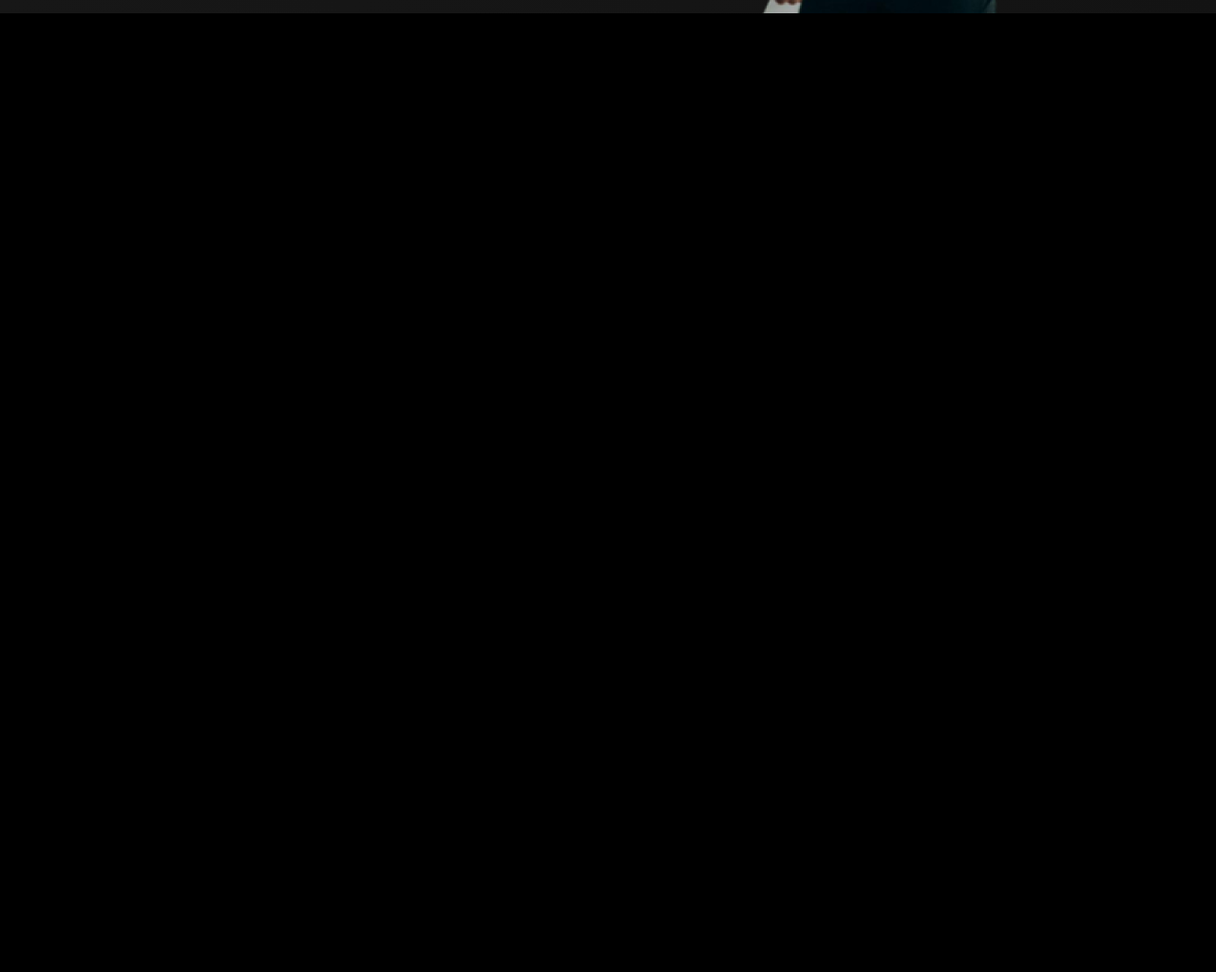
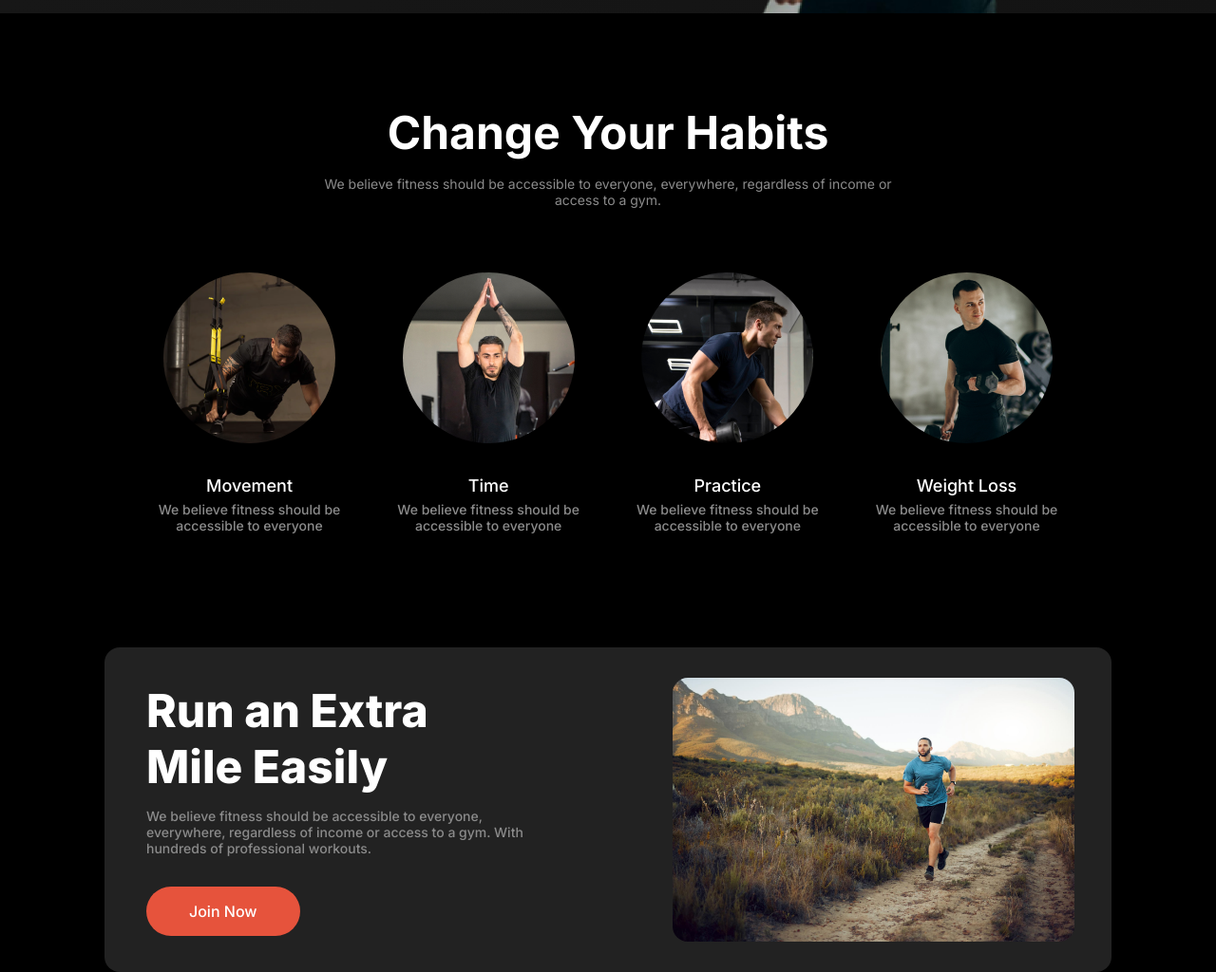
Before and after one commit to piash-ahmed/a2-versatile-ui, a plain HTML site: page index.html in a window 1280 px wide. Shown: the part 670-1694 px from the top of the page at 95% size. Before the commit the page ends 800 px from the top, so only its background shows below. Drawn offline with Linux system fonts and the light colour scheme; files whose address does not match are found by name; a web font is replaced by a local one.

Commit message:
added run extra mile section and styled

```diff
--- a/index.html
+++ b/index.html
@@ -11,7 +11,8 @@
 <body>
 
     <div class="main-container">
-        <header>
+        <header class="header-container">
+            <section class="header-wrapper">
                 <nav class="navbar">
                     <div class="logo">
                         <h1>Fitness</h1>
@@ -37,7 +38,6 @@
                             to help you get fit and stay fit!</p>
                         <button class="primary-btn"><a href="">Join Club Now!</a></button>
                         <button class="secondary-btn"><a href="">Download App</a></button>
-
                     </div>
 
                     <div class="hero-img">
@@ -55,7 +55,52 @@
                         </div>
                     </div>
                 </main>
+            </section>
         </header>
+
+        <!-- Habits Section -->
+         <main class="habits-container">
+            <div class="habits-content">
+                <h1>Change Your Habits</h1>
+                <p>We believe fitness should be accessible to everyone, everywhere, regardless of income or <br> access to a gym.</p>
+            </div>
+            <div class="habits-cards">
+                <div class="card">
+                    <img src="/images/image 3.png" alt="">
+                    <h3>Movement</h3>
+                    <p>We believe fitness should be <br> accessible to everyone</p>
+                </div>
+                <div class="card">
+                    <img src="/images/image 2.png" alt="">
+                    <h3>Time</h3>
+                    <p>We believe fitness should be <br> accessible to everyone</p>
+                </div>
+                <div class="card">
+                    <img src="/images/image 4.png" alt="">
+                    <h3>Practice</h3>
+                    <p>We believe fitness should be <br> accessible to everyone</p>
+                </div>
+                <div class="card">
+                    <img src="/images/image 5.png" alt="">
+                    <h3>Weight Loss</h3>
+                    <p>We believe fitness should be <br> accessible to everyone</p>
+                </div>
+            </div>
+         </main>
+
+         <!-- Run Extra Mile Section -->
+          <main class="run-extra-container">
+            <div class="run-extra-content">
+                <h1>Run an Extra <br> Mile Easily</h1>
+                <p>We believe fitness should be accessible to everyone, <br>
+                     everywhere, regardless of income or access to a gym. With <br>
+                      hundreds of professional workouts.</p>
+                <button class="primary-btn"><a href="">Join Now</a></button>
+            </div>
+            <div class="run-extra-img">
+                <img src="/images/run.jpg" alt="">
+            </div>
+          </main>
 
 
     </div>
--- a/style.css
+++ b/style.css
@@ -13,17 +13,19 @@
     --secondary-bg: #222222;
     --primary-color: #FFFFFF;
     --secondary-color: #E6533C;
+    --color-p: #8b8b8b;
 }
 
 body {
     background-color: var(--primary-bg);
+    color: var(--primary-color);
 }
 
-.main-container {
+.header-container {
     background: linear-gradient(90deg, rgb(41 41 41 / 56%) 0%, rgb(25 25 25 / 85%) 50%, rgb(34 34 34 / 56%) 100%);
 }
 
-header {
+.header-wrapper {
     width: 1280px;
     margin: auto;
 }
@@ -100,11 +102,11 @@ header {
 .hero-content p {
     font-size: 1rem;
     font-weight: 400;
-    color: #8a8a8a;
+    color: var(--color-p);
     margin-bottom: 1.75rem;
 }
 
-.hero-content .primary-btn {
+.primary-btn {
     background-color: var(--secondary-color);
     border: none;
     padding: 16px 45px;
@@ -112,21 +114,21 @@ header {
     margin-right: 1.5rem;
 }
 
-.hero-content .primary-btn a {
+.primary-btn a {
     font-size: 1rem;
     font-weight: 500;
     color: var(--primary-color);
     text-decoration: none;
 }
 
-.hero-content .secondary-btn {
+.secondary-btn {
     background-color: transparent;
     border: 1px solid #fff;
     padding: 16px 45px;
     border-radius: 2.6rem;
 }
 
-.hero-content .secondary-btn a {
+.secondary-btn a {
     font-size: 1rem;
     font-weight: 500;
     color: var(--primary-color);
@@ -159,7 +161,7 @@ header {
 }
 
 .overley-1 p {
-    color: #8b8b8b;
+    color: var(--color-p);
     font-size: 13px;
     font-weight: 600;
 }
@@ -185,7 +187,7 @@ header {
 }
 
 .overley-2 .overley-2-text p {
-    color: #8b8b8b;
+    color: var(--color-p);
     font-size: 13px;
     font-weight: 600;
 }
@@ -196,3 +198,86 @@ header {
     background-color: #E6533C;
     border-radius: 50%;
 }
+
+/* Habits Section */
+.habits-content{
+    text-align: center;
+    margin-top: 6rem;
+}
+.habits-content h1{
+    font-size: 3rem;
+    font-weight: 700;
+    display: inline-block;
+}
+.habits-content p{
+    font-size: 14px;
+    color: var(--color-p);
+    margin-top: 1rem;
+}
+.habits-cards{
+    display: flex;
+    justify-content: center;
+    align-items: center;
+    gap: 2.5rem;
+    padding: 10px;
+    margin-top: 3rem;
+}
+
+.card{
+    text-align: center;
+    padding: 10px;
+}
+.card img{
+    border-radius: 50%;
+}
+.card h3{
+    font-size: 1.125rem;
+    font-weight: 500;
+    margin-top: 1.85rem;
+}
+.card p{
+    font-size: 14px;
+    font-weight: 500;
+    color: var(--color-p);
+    margin-top: 6px;
+}
+
+/* Run Extra Mile Section */
+.run-extra-container{
+    width: 1060px;
+    margin: 0 auto;
+    padding: 1rem 0px;
+    display: flex;
+    justify-content: space-between;
+    align-items: center;
+    background-color: #222222;
+    border-radius: 1rem;
+    margin-top: 6.25rem;
+}
+.run-extra-content{
+    flex: 1;
+    padding: 1rem 2.75rem;
+}
+.run-extra-content h1{
+    font-size: 3rem;
+    font-weight: 800;
+    color: var(--primary-color);
+    margin-bottom: 14px;
+}
+.run-extra-content p{
+    font-size: 14px;
+    font-weight: 500;
+    color: var(--color-p);
+    margin-bottom: 2rem;
+}
+.run-extra-img{
+    flex: 1;
+    display: flex;
+    justify-content: center;
+    align-items: center;
+    padding: 1rem;
+}
+.run-extra-img img{
+    width: 90%;
+    border-radius: 1rem;
+}
```
Lines whose indentation alone changed are shown as unchanged.
